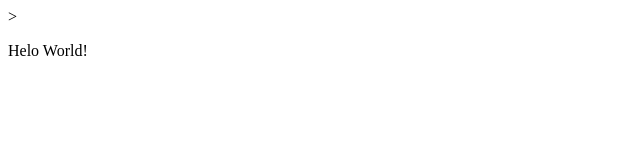
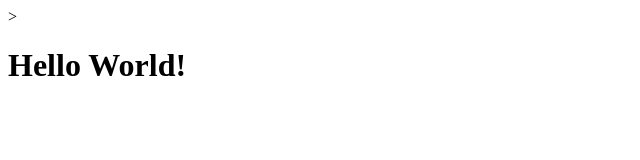
Before and after one commit to a52770/LAB1, a plain HTML site: page index.html in a window 1280 px wide. Shown: the whole page, without its empty margins (0-640 px from the left). Drawn offline with Linux system fonts and the light colour scheme.

Commit message:
alteracao de estilo

```diff
--- a/index.html
+++ b/index.html
@@ -1,8 +1,8 @@
 <html>
 <head>
-    <title>Helo</title>>
+    <title>BIG hello</title>>
 </head>
 <body>
-   <p>Helo World!</p>
+<h1>Hello World!</h1>
 </body>
 </html>
```
